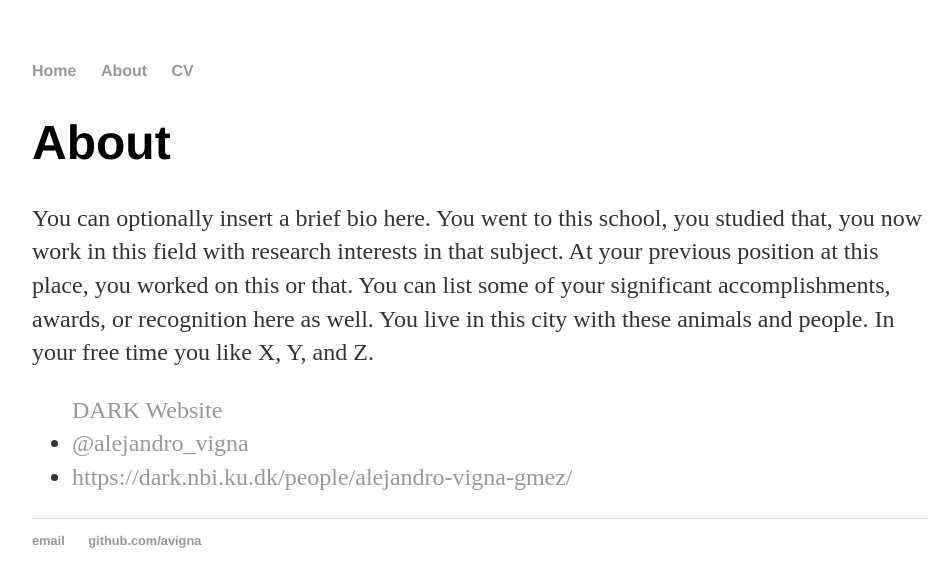
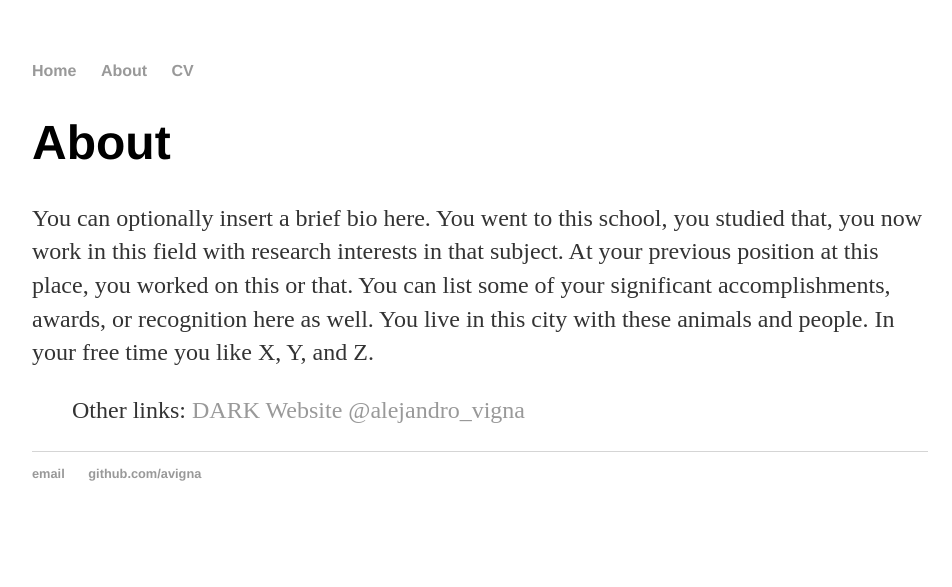
Before and after one commit to avigna/avigna.github.io, a Jekyll site: the page built from about/index.html, in a window 1280 px wide. Shown: the top 587 px of the page, without its empty margins (160-1112 px from the left). Built offline with Jekyll 4.4.1, drawn with Linux system fonts in a browser that asks for light colours.

Commit message:
Update index.html

```diff
--- a/about/index.html
+++ b/about/index.html
@@ -8,9 +8,11 @@ title: About Alejandro
 			<p>You can optionally insert a brief bio here. You went to this school, you studied that, you now work in this field with research interests in that subject. At your previous position at this place, you worked on this or that. You can list some of your significant accomplishments, awards, or recognition here as well. You live in this city with these animals and people. In your free time you like X, Y, and Z.</p>
 
 			<ul class="contacts">
+				Other links:
 				<a href="https://dark.nbi.ku.dk/people/alejandro-vigna-gmez/">DARK Website</a>
-				<li><a href="#">@alejandro_vigna</a></li>
-				<li><a href="#">https://dark.nbi.ku.dk/people/alejandro-vigna-gmez/</a></li>
+				<a href="https://twitter.com/alejandro_vigna">@alejandro_vigna</a>
+				<!--<li><a href="#">@alejandro_vigna</a></li> -->
+				<!--<li><a href="#">https://dark.nbi.ku.dk/people/alejandro-vigna-gmez/</a></li> -->
 				<!-- <li><a href="#">Another site you want to link to</a></li> -->
 				</ul>
 		</div>
```
